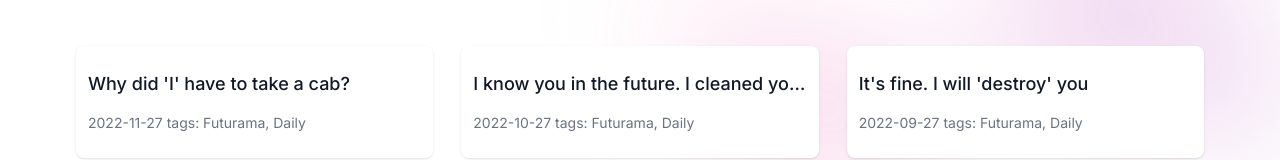
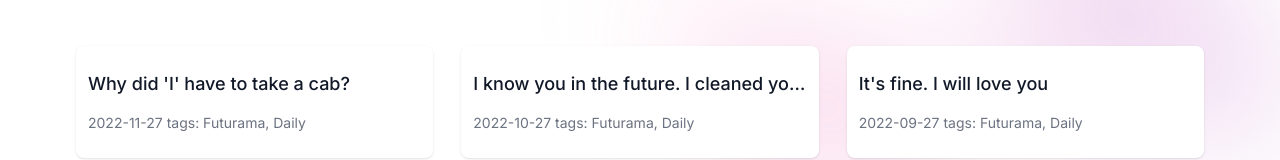
Before and after one commit to catreunion/isaac-sb, a Next.js app: page / in a window 1280 px wide. Shown: the part 338-498 px from the top of the page. Built offline with nearby package versions, Linux system fonts and the light colour scheme.

Commit message:
version 1.0.7

```diff
--- a/src/articles/2022-09-27.md
+++ b/src/articles/2022-09-27.md
@@ -1,11 +1,11 @@
 ---
-title: "It's fine. I will 'destroy' you"
+title: "It's fine. I will love you"
 date: '2022-09-27'
 tag1: 'Futurama'
 tag2: 'Daily'
 ---
 
-# It's fine. I will 'destroy' you
+# It's fine. I will love you
 
 Hey, tell me something. You've got all this money. How come you always dress like you're doing your laundry? I'll get my kit! Shut up and get to the point! Now what? Hey, what kinda party is this? There's no booze and only one hooker.
 
--- a/src/pages/articles/[id].jsx
+++ b/src/pages/articles/[id].jsx
@@ -31,11 +31,11 @@ const ArticlePage = ({ article }) => {
 
       <Layout>
         <div className="mx-auto max-w-3xl px-3 sm:px-6">
-          <Link href="/">
+          {/* <Link href="/">
             <h1 className="pb-16 pt-6 text-center text-lg font-bold tracking-normal sm:text-3xl lg:pb-28 lg:text-6xl">
               {article.title}
             </h1>
-          </Link>
+          </Link> */}
 
           <div className="prose prose-slate mx-3" dangerouslySetInnerHTML={{ __html: article.htmlContent }} />
         </div>
```
